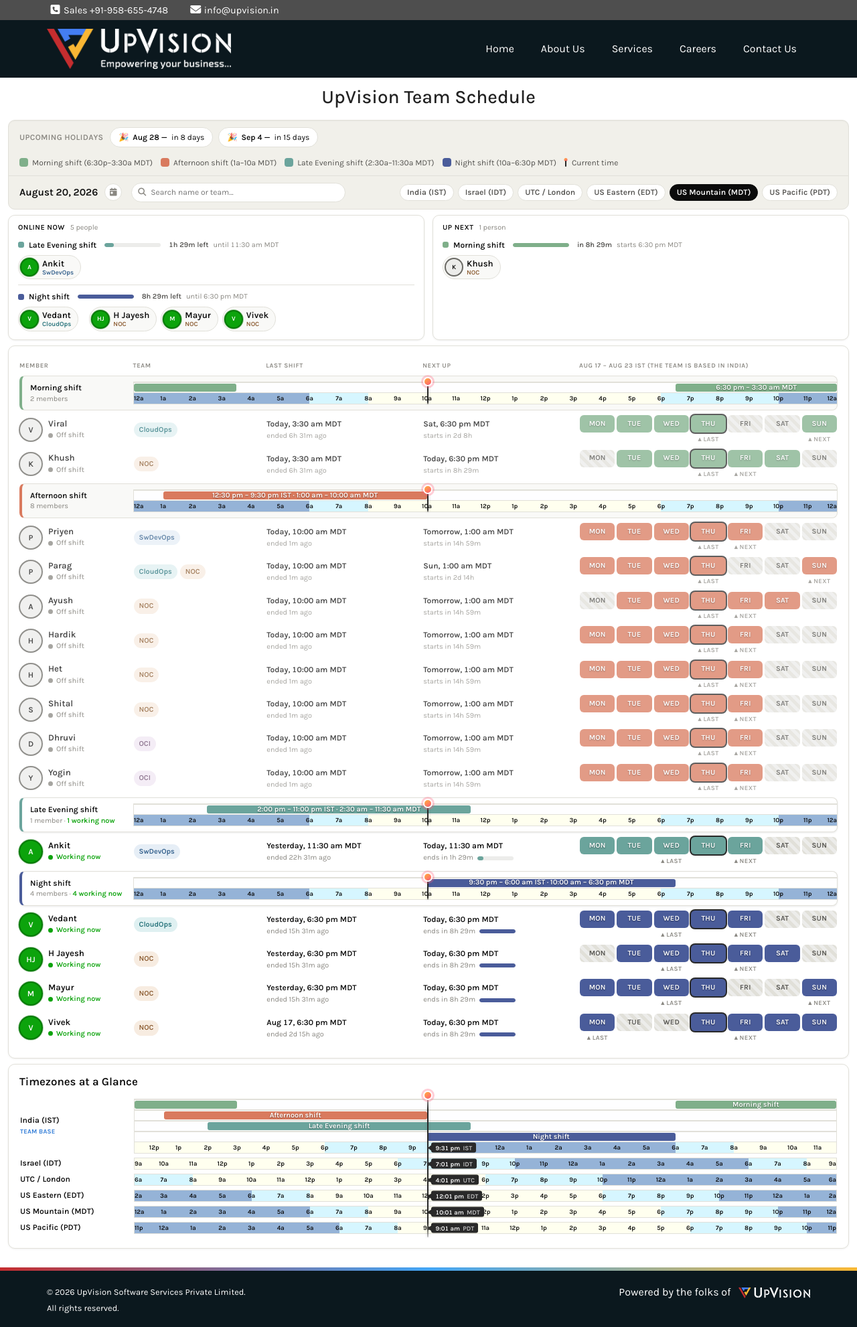
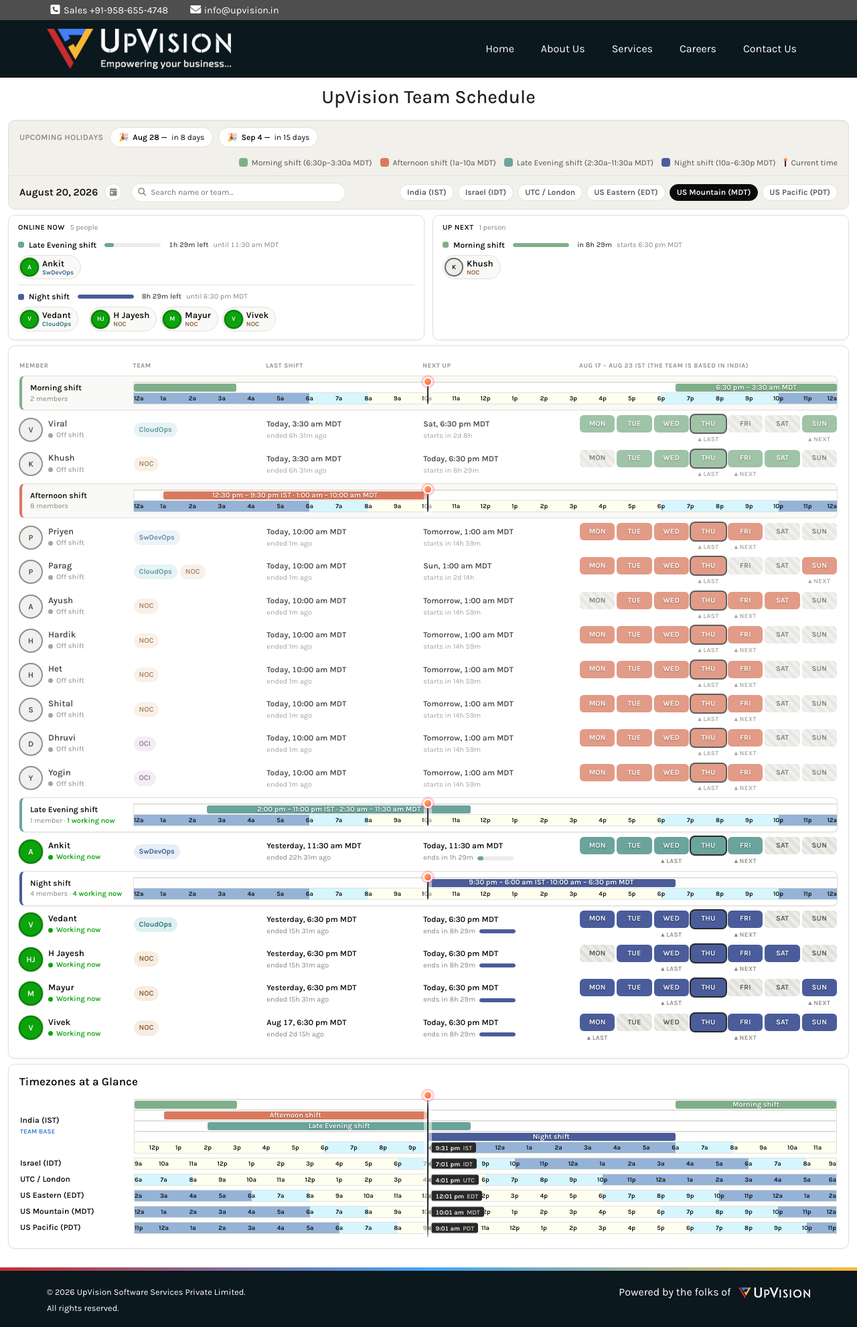
Before and after one commit to upvision-in/www.upvision.in, a Jekyll site: the page built from pages/veritone-schedule.html, in a window 1280 px wide. Shown: the whole page at 67% size. Built offline with Jekyll 4.4.1, drawn with Linux system fonts in a browser that asks for light colours.

Commit message:
a few minor fixes

```diff
--- a/pages/veritone-schedule.html
+++ b/pages/veritone-schedule.html
@@ -27,7 +27,9 @@
                         <a class="noc-holidays-label" href="{{ '/public-holidays' | relative_url }}" target="_blank" rel="noopener">Upcoming Holidays</a>
                         <div class="noc-holidays-list" id="noc-holidays-list"></div>
                     </div>
-                    <div class="noc-legend" id="noc-legend"></div>
+                    <div class="noc-legend-block">
+                        <div class="noc-legend" id="noc-legend"></div>
+                    </div>
                 </div>
 
                 <div class="noc-toprow">
@@ -552,17 +554,32 @@
         font-weight: 700;
     }
 
-    .noc-legend {
+    /* Same two-layer split as .noc-tz-block / .noc-tz-pills below: this outer
+       box is what carries the row's leftover space (flex: 1 1 auto,
+       margin-left: auto), and is only ever as wide as it needs to be for its
+       one child. Sizing and alignment live on different elements on purpose —
+       see .noc-legend for why. */
+    .noc-legend-block {
         flex: 1 1 auto;
         margin-left: auto;
         display: flex;
+        align-items: center;
+        justify-content: flex-end;
+    }
+
+    /* Right-aligned when the items fit on one line: this box hugs its own
+       content, so .noc-legend-block's flex-end pushes that (smaller) box
+       flush against the panel edge. Once the items no longer fit — a narrow
+       viewport, not a fixed breakpoint — this box is forced to the full width
+       .noc-legend-block has to give it in order to wrap at all, at which
+       point flex-end no longer has a narrower box to push around and
+       flex-start is what actually governs: each wrapped line reads left to
+       right from that width's own left edge. The switch is a side effect of
+       running out of room, not a media query, so it lands whenever it lands. */
+    .noc-legend {
+        display: flex;
         flex-wrap: wrap;
         align-items: center;
-        /* flex-start, not flex-end: this box is as wide as the row's leftover
-           space, and once the items need more than one line, flex-end
-           right-aligns each line independently — the second line reads as
-           shoved into the middle of the row instead of continuing to read
-           left to right under the first. */
         justify-content: flex-start;
         align-content: center;
         gap: 12px;
@@ -1538,6 +1557,14 @@
                 var(--nb-now-line) 10%,
                 var(--nb-now-line) 90%,
                 rgba(41, 41, 41, 0.28) 100%);
+        /* A static, unblurred lane behind the hairline, wide enough to sit on
+           top of both a phase-wash row and the plain board background between
+           rows. Without it, the line crosses a real color edge at every row
+           boundary (a saturated phase color giving way to bare --nb-surface),
+           and that edge is what reads as a break in the line. The lane keeps
+           its own backdrop constant end-to-end, so the line looks unbroken
+           regardless of what row or gap it happens to be over. */
+        box-shadow: 0 0 0 5px rgba(255, 255, 255, 0.55);
         animation: noc-now-glow 2.6s ease-in-out infinite;
     }
 
@@ -1545,11 +1572,11 @@
 
         0%,
         100% {
-            box-shadow: 0 0 4px 0 rgba(41, 41, 41, 0.16);
+            box-shadow: 0 0 0 5px rgba(255, 255, 255, 0.55), 0 0 4px 0 rgba(41, 41, 41, 0.16);
         }
 
         50% {
-            box-shadow: 0 0 9px 1px rgba(41, 41, 41, 0.30);
+            box-shadow: 0 0 0 5px rgba(255, 255, 255, 0.55), 0 0 9px 1px rgba(41, 41, 41, 0.30);
         }
     }
 
@@ -1737,6 +1764,7 @@
         border-left: 1px dashed var(--nb-text-muted);
         border-radius: 0;
         opacity: 0.75;
+        box-shadow: none;
         animation: none;
     }
 
@@ -1744,10 +1772,12 @@
         display: none;
     }
 
+    /* .noc-now-line and its orb (::before) are deliberately exempt: this is the
+       one indicator on the board that stands for "live" rather than decoration,
+       and a reader who has reduced-motion on system-wide still needs it to read
+       as live, not as a frozen dot. */
     @media (prefers-reduced-motion: reduce) {
 
-        .noc-now-line,
-        .noc-now-line::before,
         .noc-ref-line.is-flash::after,
         .noc-avatar.is-active {
             animation: none;
```
Also changed, not shown: other parts of pages/veritone-schedule.html (+10 -5 lines).
